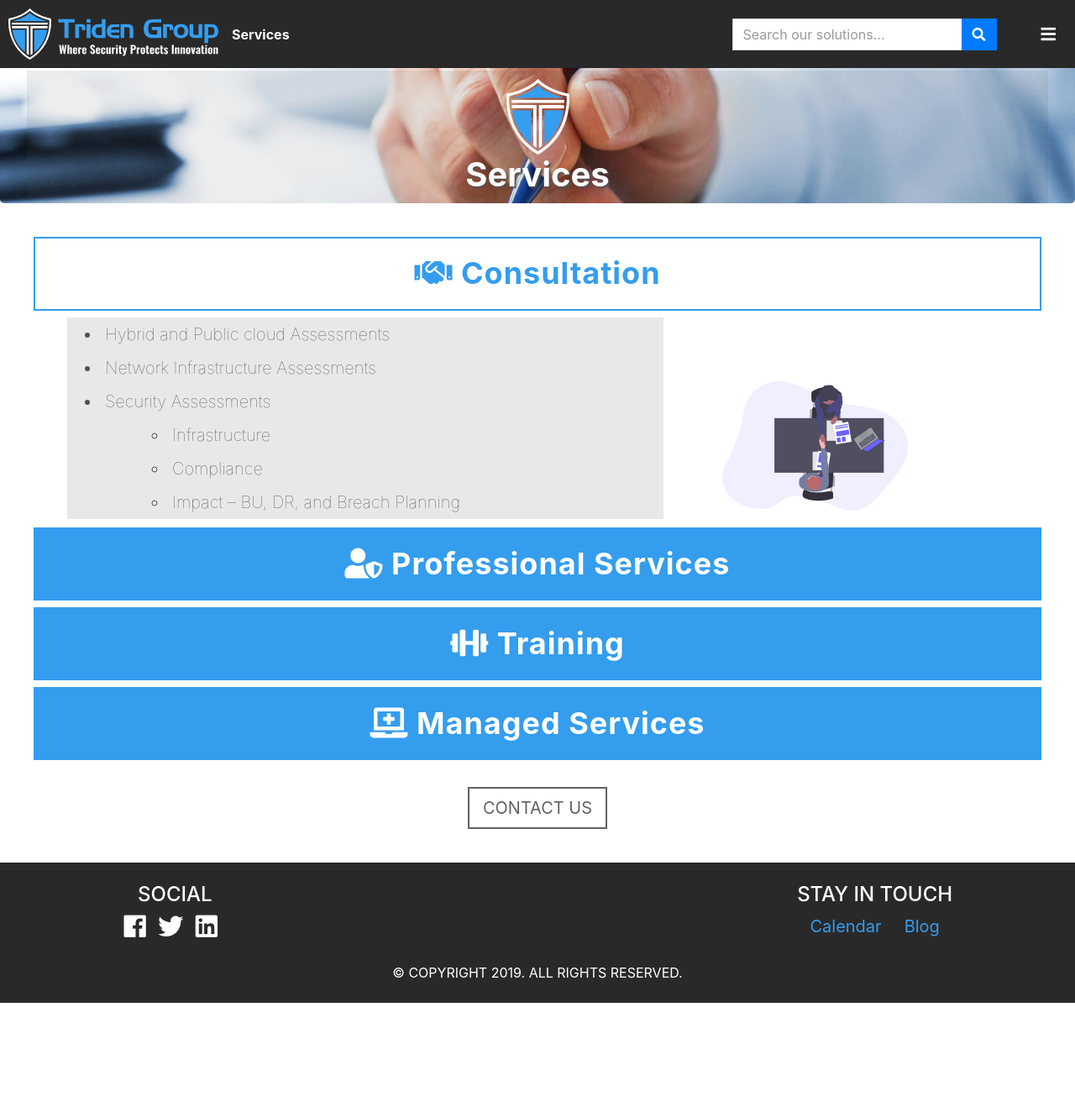
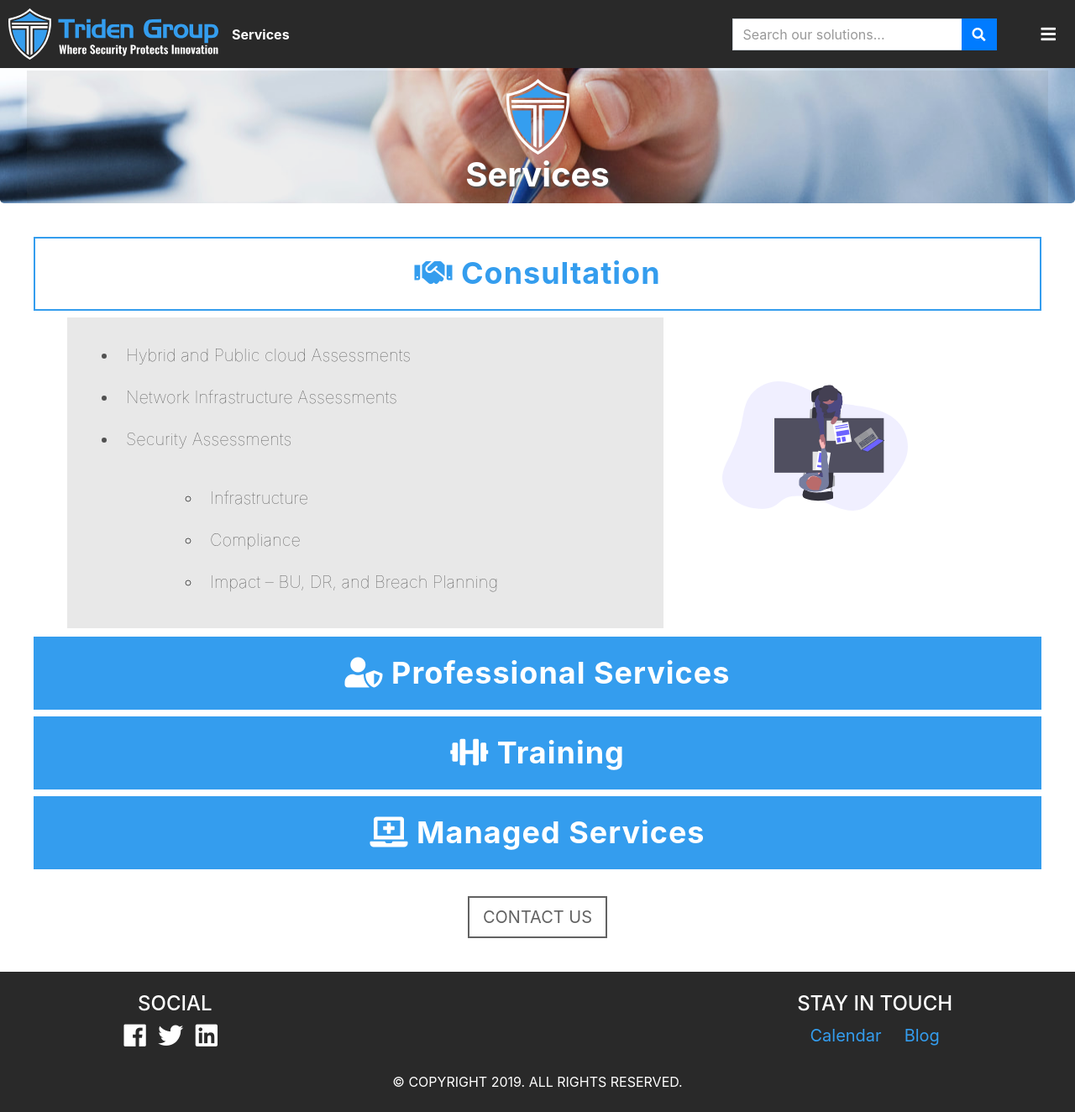
Before and after one commit to justingolden21/triden-ideas, a Jekyll site: the page built from services.html, in a window 1280 px wide and 1324 px high. Shown: the whole window at 84% size. Built offline with Jekyll 4.4.1, drawn with Linux system fonts in a browser that asks for light colours.

Commit message:
changes from meeting

```diff
--- a/assets/css/index-styles.css
+++ b/assets/css/index-styles.css
@@ -22,7 +22,8 @@ rgb(255, 255, 255)
 #about-us-div {
 	/*background-color: rgba(255,255,255,0.8);*/
 	background-color: rgba(81,81,81,0.5);
-	border: 2px solid #fff;
+	margin-top: 0 !important;
+	/*border: 2px solid #fff;*/
 	/*color: #515151;*/
 
 	/*padding: 10px;*/
--- a/assets/css/services-styles.css
+++ b/assets/css/services-styles.css
@@ -49,14 +49,17 @@ body {
 }
 
 ul:not(.navbar-nav) {
-	margin: 0;
 	margin-left: 40px;
 	margin-right: 40px;
 	margin-bottom: 10px;
 	background-color: #e8e8e8;
+
+	padding-left: 60px;
+	padding-top: 20px;
+	padding-bottom: 10px;
 }
 li {
-	padding: 5px !important;
+	/*padding: 15px !important;*/
 }
 
 
@@ -64,16 +67,19 @@ li {
 @keyframes invisiblyGrowFontSize {
 	0% {
 		font-size: 0;
-		opacity: 0;
+		/*opacity: 0;*/
+		opacity: 1;
 	}
 	100% {
 		font-size: 1em;
-		opacity: 0;
+		/*opacity: 0;*/
+		opacity: 1;
 	}
 }
 @keyframes fadeIn {
 	0% {
-		opacity: 0;
+		/*opacity: 0;*/
+		opacity: 1;
 	}
 	100% {
 		opacity: 1;
--- a/index.html
+++ b/index.html
@@ -33,7 +33,8 @@ active: Home
 	<hr> -->
 	<!-- <br class="hidden-mobile"> -->
 	<!-- <br class="hidden-mobile"> -->
-	<div id="about-us-div"><img id="about-logo" src="{{ site.baseurl }}/assets/images/logo/logo-shield-white.png"><h3>Where Security Protects Innovation </h3><p id="about-p">At Triden Group, ut quis volutpat odio. Donec varius congue urna ac efficitur. Nunc nec mi vel tortor fermentum facilisis nec ut augue. Sed eget sem vel justo iaculis convallis vitae ac dui.</p></div><hr>
+	<div id="about-us-div"><img id="about-logo" src="{{ site.baseurl }}/assets/images/logo/logo-shield-white.png"><h3>Where Security Protects Innovation </h3><p id="about-p">At Triden Group, ut quis volutpat odio. Donec varius congue urna ac efficitur. Nunc nec mi vel tortor fermentum facilisis nec ut augue. Sed eget sem vel justo iaculis convallis vitae ac dui.</p></div>
+	<!-- <hr> -->
 	<div id="slider" class="hidden height-hidden">
 		<div class="slider-item text-center">
 <!-- 			<div class="row">
```
Also changed, not shown: assets/js/index-scripts.js (+5 -3 lines), notes.txt (+5 -4 lines).
